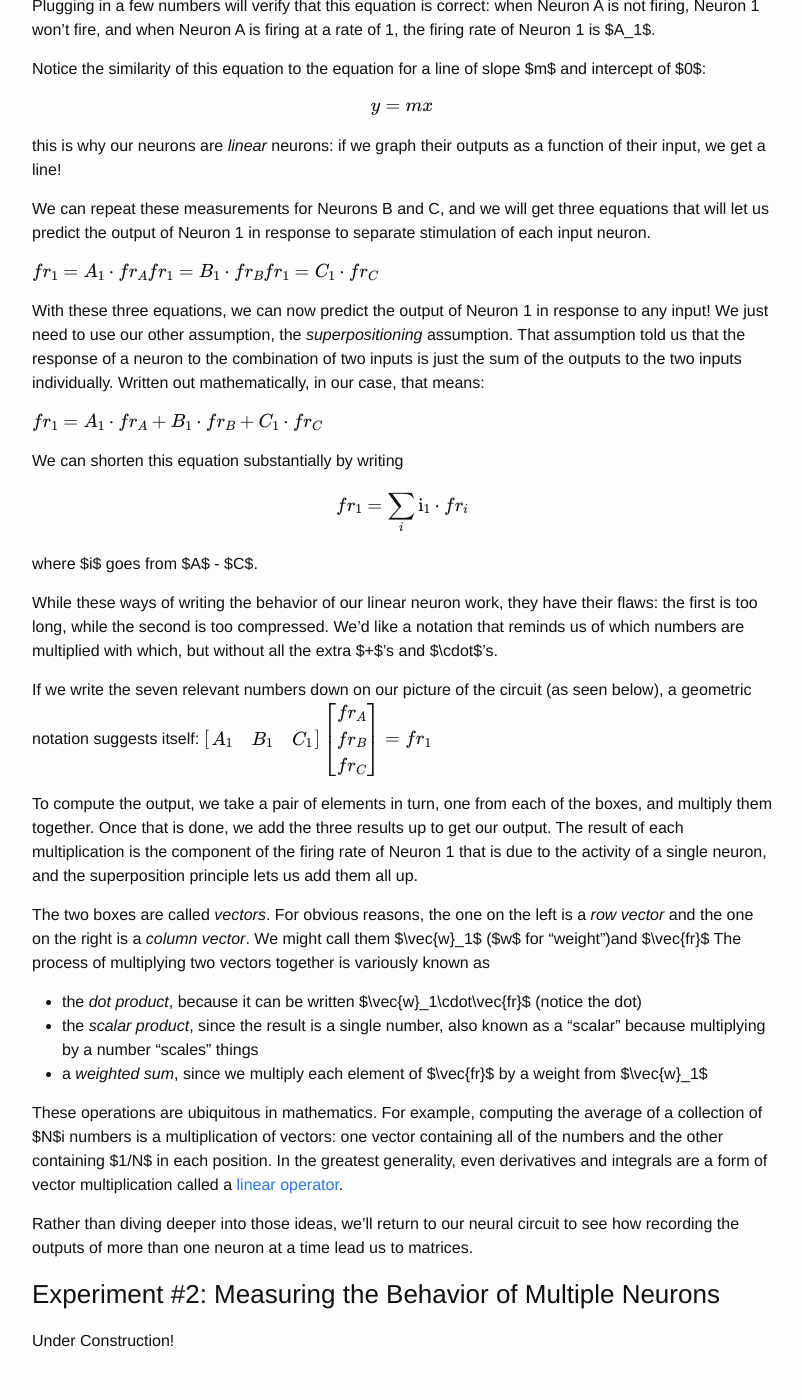
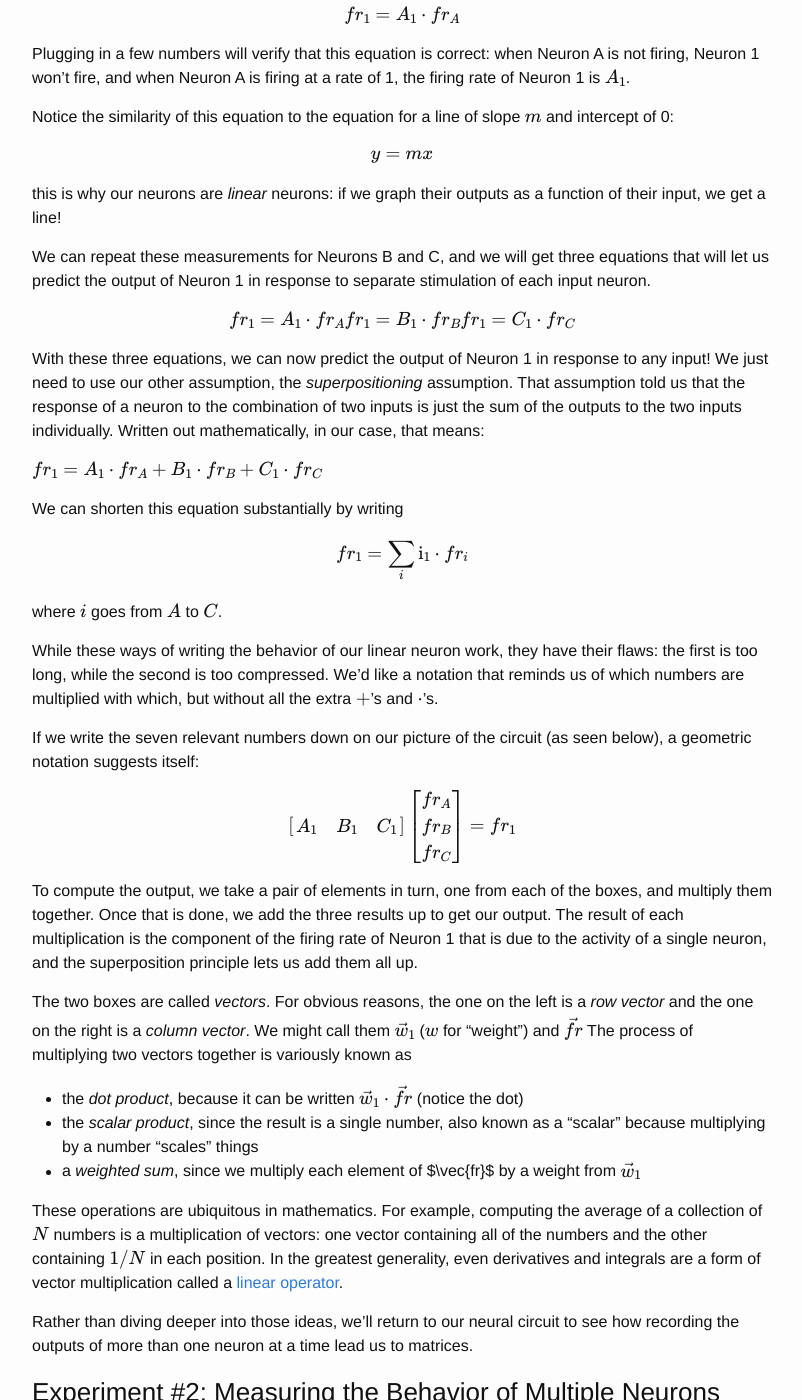
Before and after one commit to charlesfrye/charlesfrye.github.io, a Jekyll site: the page built from _posts/2017-08-17-linear-algebra-for-neuroscientists.markdown, in a window 1280 px wide and 1400 px high, scrolled down 2564 px. Shown: the whole window, without its empty margins (238-1040 px from the left). Built offline with Jekyll 4.4.1, drawn with Linux system fonts in a browser that asks for light colours; formulas are drawn with MathJax 3; some of the changed text lies outside the part shown.

Commit message:
Fixes LaTeX issues

```diff
--- a/_posts/2017-08-17-linear-algebra-for-neuroscientists.markdown
+++ b/_posts/2017-08-17-linear-algebra-for-neuroscientists.markdown
@@ -36,25 +36,31 @@ Unfortunately,
 despite its critical importance,
 linear algebra just isn't *sexy*,
 so it is often taught perfunctorily and
-by someone who'd rather be teaching something else.
+by someone who'd rather be teaching something else
+to students who'd rather be learning something else.
+The result is that a lot of folks
+dislike linear algebra
+and find it more of a confusing stumbling block
+than a useful tool.
 
-These notes are intended to present a few core concepts
+These notes are present a few core concepts
 of linear algebra
 -- vectors,
 matrices, and
 dot products --
-in a manner that neuroscientists will find intuitive.
+in a manner that neuroscientists will find intuitive,
+in an effort to clear away some of that confusion.
 
 My hope is that this will encourage
 folks to dive deeper into other resources
 for learning linear algebra,
 whether in a neuroscience context, like in
-[Kenneth Miller's short textbook](www.neurotheory.columbia.edu/Ken/math-notes/)
+[Kenneth Miller's short textbook](https://www.neurotheory.columbia.edu/Ken/math-notes/)
 or in a more general context, as in
 [Khan Academy's online course](https://www.khanacademy.org/math/linear-algebra).
 Readers interested in an intuitive presentation of the core ideas of linear algebra
 should check out
-[Grant Sanderson's YouTube Lectue Series](ihttps://www.youtube.com/playlist?list=PLZHQObOWTQDPD3MizzM2xVFitgF8hE_ab),
+[Grant Sanderson's YouTube Lectue Series](https://www.youtube.com/playlist?list=PLZHQObOWTQDPD3MizzM2xVFitgF8hE_ab),
 which pairs lucid explanations with slick animations and graphics.
 
 ### A Simple Neural Circuit
@@ -142,12 +149,12 @@ lets us take that synaptic weight and use
 it to predict the response of Neuron 1.
 
 Indicating the firing rate of Neuron 1 as
-$fr_1$, <!---_--->
+$$fr_1$$, <!---_--->
 the firing rate of Neuron A as
-$fr_A$, <!---_--->
+$$fr_A$$, <!---_--->
 synaptic weight between
 Neuron 1 and Neuron A
-$A_1$, <!---_--->
+$$A_1$$, <!---_--->
 we can write a simple equation
 for the output of Neuron 1
 as a function of the output of Neuron A:
@@ -155,6 +162,7 @@ as a function of the output of Neuron A:
 $$
 fr_1 = A_1 \cdot fr_A
 $$ <!---_--->
+{: style="text-align: center"}
 
 Plugging in a few numbers will verify
 that this equation is correct:
@@ -162,11 +170,11 @@ when Neuron A is not firing,
 Neuron 1 won't fire,
 and when Neuron A is firing at a rate of 1,
 the firing rate of Neuron 1 is
-$A_1$. <!---_--->
+$$A_1$$. <!---_--->
 
 Notice the similarity of this equation
-to the equation for a line of slope $m$
-and intercept of $0$:
+to the equation for a line of slope $$m$$
+and intercept of 0:
 
 $$
 y = mx
@@ -185,10 +193,11 @@ in response to separate
 stimulation of each input neuron.
 
 $$
-fr_1 = A_1 \cdot fr_A
-fr_1 = B_1 \cdot fr_B
-fr_1 = C_1 \cdot fr_C
+fr_1 = A_1 \cdot fr_A \\
+fr_1 = B_1 \cdot fr_B \\
+fr_1 = C_1 \cdot fr_C \\
 $$ <!---_--->
+{: style="text-align: center"}
 
 With these three equations,
 we can now predict the output
@@ -213,7 +222,7 @@ $$
 fr_1 = \sum_i \text{i}_1 \cdot fr_i
 $$
 
-where $i$ goes from $A$ - $C$.
+where $$i$$ goes from $$A$$ to $$C$$.
 
 While these ways of writing
 the behavior of our linear neuron work,
@@ -223,12 +232,13 @@ while the second is too compressed.
 We'd like a notation
 that reminds us of which numbers are multiplied
 with which,
-but without all the extra $+$'s and $\cdot$'s.
+but without all the extra $$+$$'s and $$\cdot$$'s.
 
 If we write the seven relevant numbers
 down on our picture of the circuit
 (as seen below),
 a geometric notation suggests itself:
+
 $$
 \left[\begin{array}{c}
 A_1 & B_1 & C_1
@@ -237,6 +247,7 @@ A_1 & B_1 & C_1
 fr_A \\ fr_B \\ fr_C
 \end{array}\right] = fr_1
 $$ <!---_--->
+{: style="text-align: center"}
 
 To compute the output,
 we take a pair of elements in turn,
@@ -257,24 +268,25 @@ For obvious reasons,
 the one on the left is a *row vector*
 and the one on the right is a *column vector*.
 We might call them
-$\vec{w}_1$ ($w$ for "weight")and $\vec{fr}$<!---_--->
+$$\vec{w}_1$$ ($$w$$ for "weight")
+and $$\vec{fr}$$<!---_--->
 The process of multiplying two vectors together
 is variously known as
 
 - the *dot product*, because it can be written
-$\vec{w}_1\cdot\vec{fr}$<!---_--->
+$$\vec{w}_1\cdot\vec{fr}$$<!---_--->
 (notice the dot)
 - the *scalar product*, since the result is a single number,
 also known as a "scalar" because multiplying by a number "scales" things
 - a *weighted sum*, since we multiply each element of $\vec{fr}$
-by a weight from $\vec{w}_1$<!---_--->
+by a weight from $$\vec{w}_1$$<!---_--->
 
 These operations are ubiquitous in mathematics.
 For example,
-computing the average of a collection of $N$i numbers
+computing the average of a collection of $$N$$ numbers
 is a multiplication of vectors:
 one vector containing all of the numbers
-and the other containing $1/N$ in each position.
+and the other containing $$1/N$$ in each position.
 In the greatest generality,
 even derivatives and integrals are a form of
 vector multiplication called a
```
Also changed, not shown: other parts of _posts/2017-08-17-linear-algebra-for-neuroscientists.markdown (+4 -3 lines).
